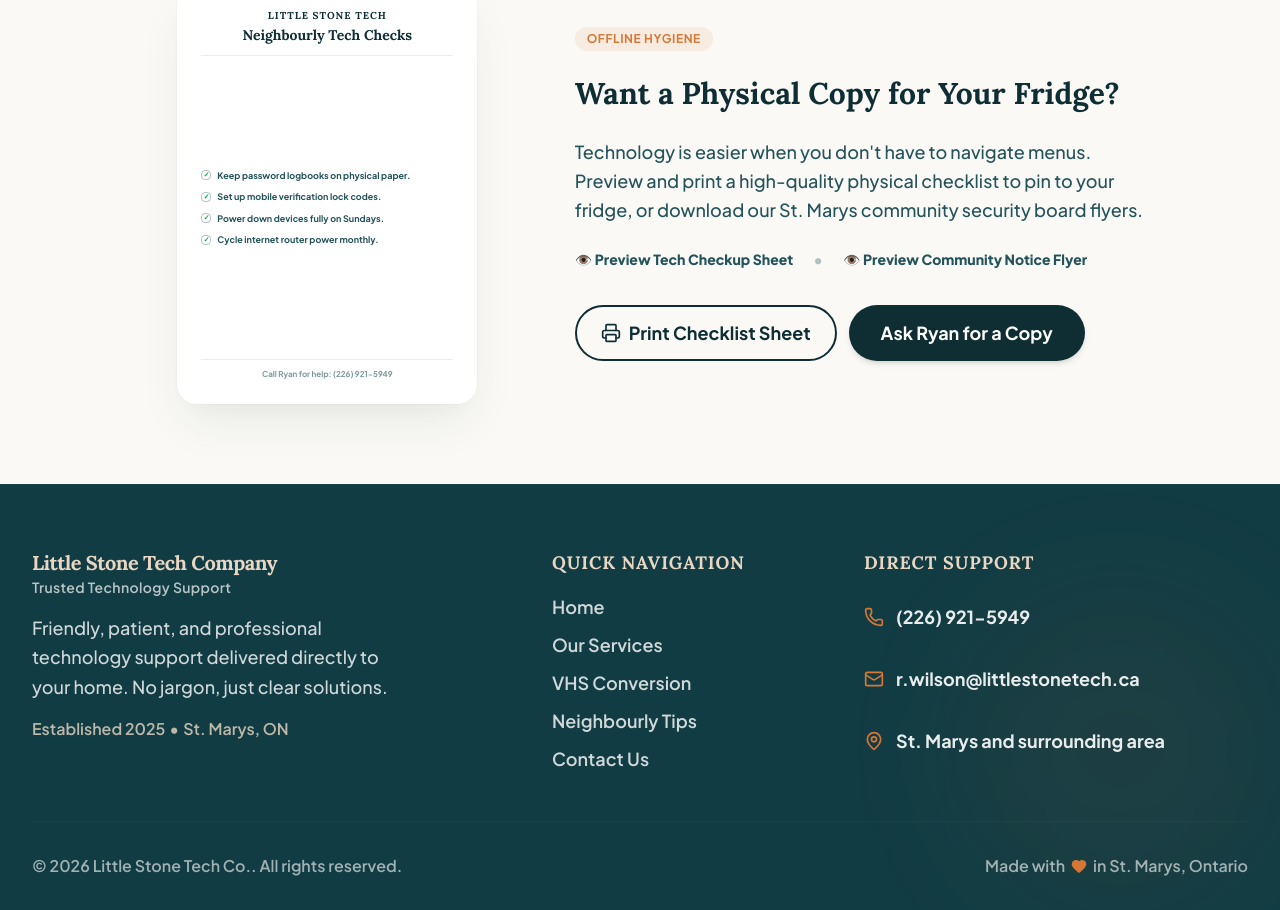
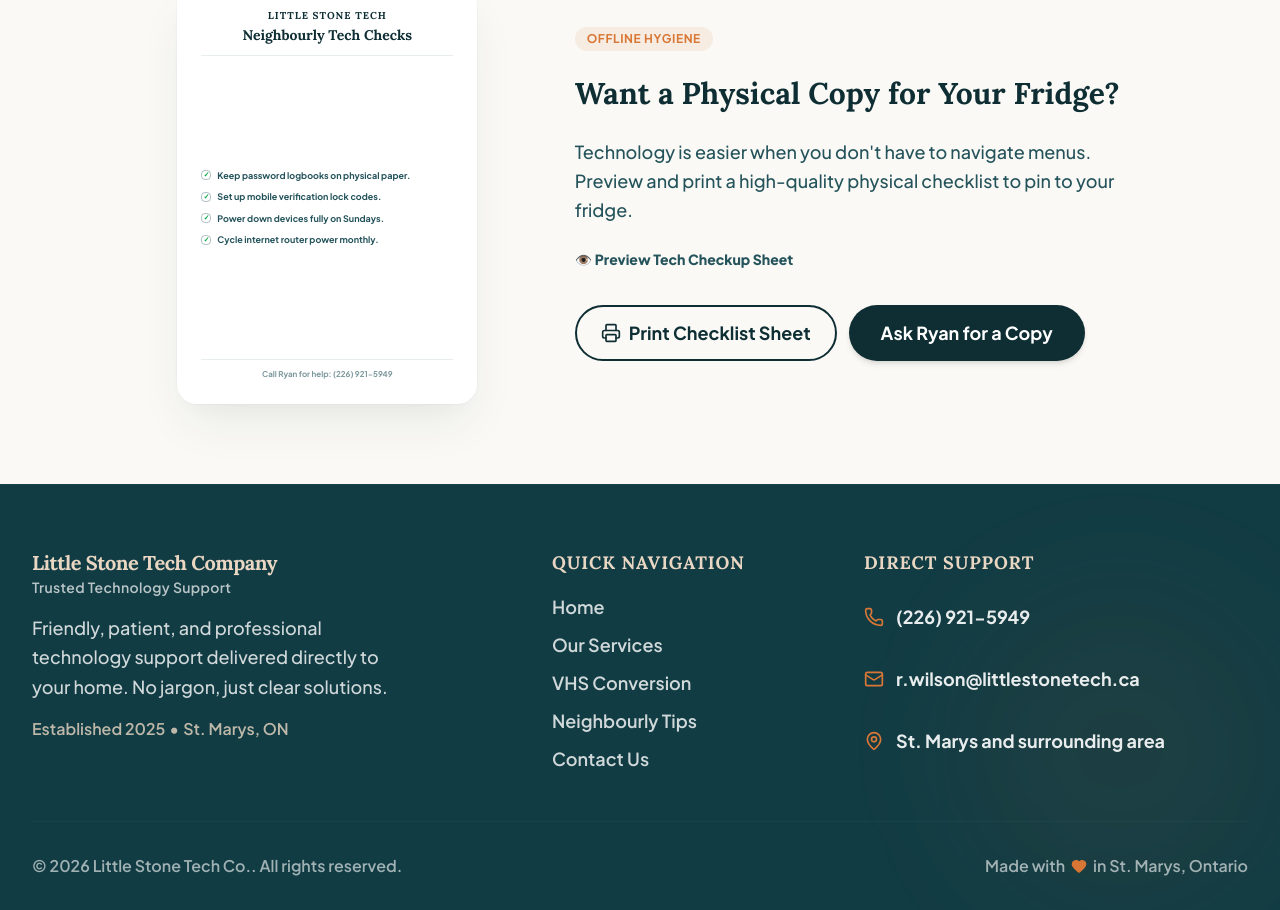
Before and after one commit to Pi-Rye314/new-lst-site, a Next.js app: page /neighbourly-tips in a window 1280 px wide. Shown: the part 1740-2650 px from the top of the page. Built offline with nearby package versions, Linux system fonts and the light colour scheme.

Commit message:
Remove Community Notice Flyer and associated preview logic

```diff
--- a/src/components/NeighborlyTips.tsx
+++ b/src/components/NeighborlyTips.tsx
@@ -41,7 +41,7 @@ const getTipIcon = (category: string) => {
 
 export default function NeighborlyTips() {
   const tips = businessConfig.techTips;
-  const [activeFlyerModal, setActiveFlyerModal] = useState<'tech-check' | 'community-flyer' | null>(null);
+  const [isFlyerModalOpen, setIsFlyerModalOpen] = useState(false);
 
   // Printing engine
   const handlePrint = () => {
@@ -215,22 +215,15 @@ export default function NeighborlyTips() {
                 Want a Physical Copy for Your Fridge?
               </h3>
               <p className="text-base sm:text-lg text-brand-teal-light font-medium leading-relaxed">
-                Technology is easier when you don&apos;t have to navigate menus. Preview and print a high-quality physical checklist to pin to your fridge, or download our St. Marys community security board flyers.
+                Technology is easier when you don&apos;t have to navigate menus. Preview and print a high-quality physical checklist to pin to your fridge.
               </p>
 
               <div className="flex flex-wrap gap-y-2 justify-center lg:justify-start text-xs sm:text-sm font-extrabold text-brand-teal-light gap-x-5">
                 <button
-                  onClick={() => setActiveFlyerModal('tech-check')}
+                  onClick={() => setIsFlyerModalOpen(true)}
                   className="hover:text-brand-teal hover:underline inline-flex items-center cursor-pointer bg-transparent border-none p-0 outline-none"
                 >
                   👁️ Preview Tech Checkup Sheet
-                </button>
-                <span className="text-brand-teal-light/35 hidden sm:inline">•</span>
-                <button
-                  onClick={() => setActiveFlyerModal('community-flyer')}
-                  className="hover:text-brand-teal hover:underline inline-flex items-center cursor-pointer bg-transparent border-none p-0 outline-none"
-                >
-                  👁️ Preview Community Notice Flyer
                 </button>
               </div>
 
@@ -258,13 +251,13 @@ export default function NeighborlyTips() {
 
       {/* LIGHTBOX MODAL PREVIEWS */}
       <AnimatePresence>
-        {activeFlyerModal && (
+        {isFlyerModalOpen && (
           <motion.div
             initial={{ opacity: 0 }}
             animate={{ opacity: 1 }}
             exit={{ opacity: 0 }}
             className="fixed inset-0 z-50 flex items-center justify-center bg-black/80 p-4 backdrop-blur-sm print-hide"
-            onClick={() => setActiveFlyerModal(null)}
+            onClick={() => setIsFlyerModalOpen(false)}
           >
             <motion.div
               initial={{ scale: 0.95, y: 15 }}
@@ -276,10 +269,10 @@ export default function NeighborlyTips() {
               {/* Header */}
               <div className="w-full flex items-center justify-between border-b border-brand-teal-light/10 pb-4 mb-4">
                 <h3 className="text-xl font-serif font-extrabold text-brand-teal">
-                  {activeFlyerModal === 'tech-check' ? "Printable Tech Checkup Sheet" : "Printable Community Flyer"}
+                  Printable Tech Checkup Sheet
                 </h3>
                 <button
-                  onClick={() => setActiveFlyerModal(null)}
+                  onClick={() => setIsFlyerModalOpen(false)}
                   className="p-2 text-brand-teal-light hover:text-brand-orange transition-colors min-h-[48px] min-w-[48px] cursor-pointer flex items-center justify-center"
                   aria-label="Close flyer preview"
                 >
@@ -291,8 +284,8 @@ export default function NeighborlyTips() {
               <div className="relative w-full aspect-[4/3] md:aspect-[16/11] bg-brand-cream border border-brand-teal-light/10 rounded-2xl overflow-hidden shadow-inner">
                 {/* eslint-disable-next-line @next/next/no-img-element */}
                 <img
-                  src={activeFlyerModal === 'tech-check' ? "/tech_check.png" : "/notice_board_flyer.png"}
-                  alt={activeFlyerModal === 'tech-check' ? "Tech Checkup Sheet" : "Community Notice Board Flyer"}
+                  src="/tech_check.png"
+                  alt="Tech Checkup Sheet"
                   className="w-full h-full object-contain p-2"
                 />
               </div>
@@ -300,7 +293,7 @@ export default function NeighborlyTips() {
               {/* Action row */}
               <div className="mt-6 flex flex-col sm:flex-row gap-3 w-full justify-center">
                 <a
-                  href={activeFlyerModal === 'tech-check' ? "/tech_check.png" : "/notice_board_flyer.png"}
+                  href="/tech_check.png"
                   download
                   className="h-14 px-8 bg-brand-orange hover:bg-brand-orange-hover text-white font-bold text-lg rounded-full flex items-center justify-center transition-all duration-200 min-h-[48px] shadow-sm cursor-pointer"
                 >
@@ -308,7 +301,7 @@ export default function NeighborlyTips() {
                   <span>Download Flyer Image</span>
                 </a>
                 <button
-                  onClick={() => window.open(activeFlyerModal === 'tech-check' ? "/tech_check.png" : "/notice_board_flyer.png", '_blank')}
+                  onClick={() => window.open("/tech_check.png", '_blank')}
                   className="h-14 px-6 border-2 border-brand-teal hover:bg-brand-teal/5 text-brand-teal font-bold text-lg rounded-full flex items-center justify-center transition-all duration-200 min-h-[48px] cursor-pointer"
                 >
                   <span>View Full Size</span>
```
Also changed, not shown: public/notice_board_flyer.png (deleted).
